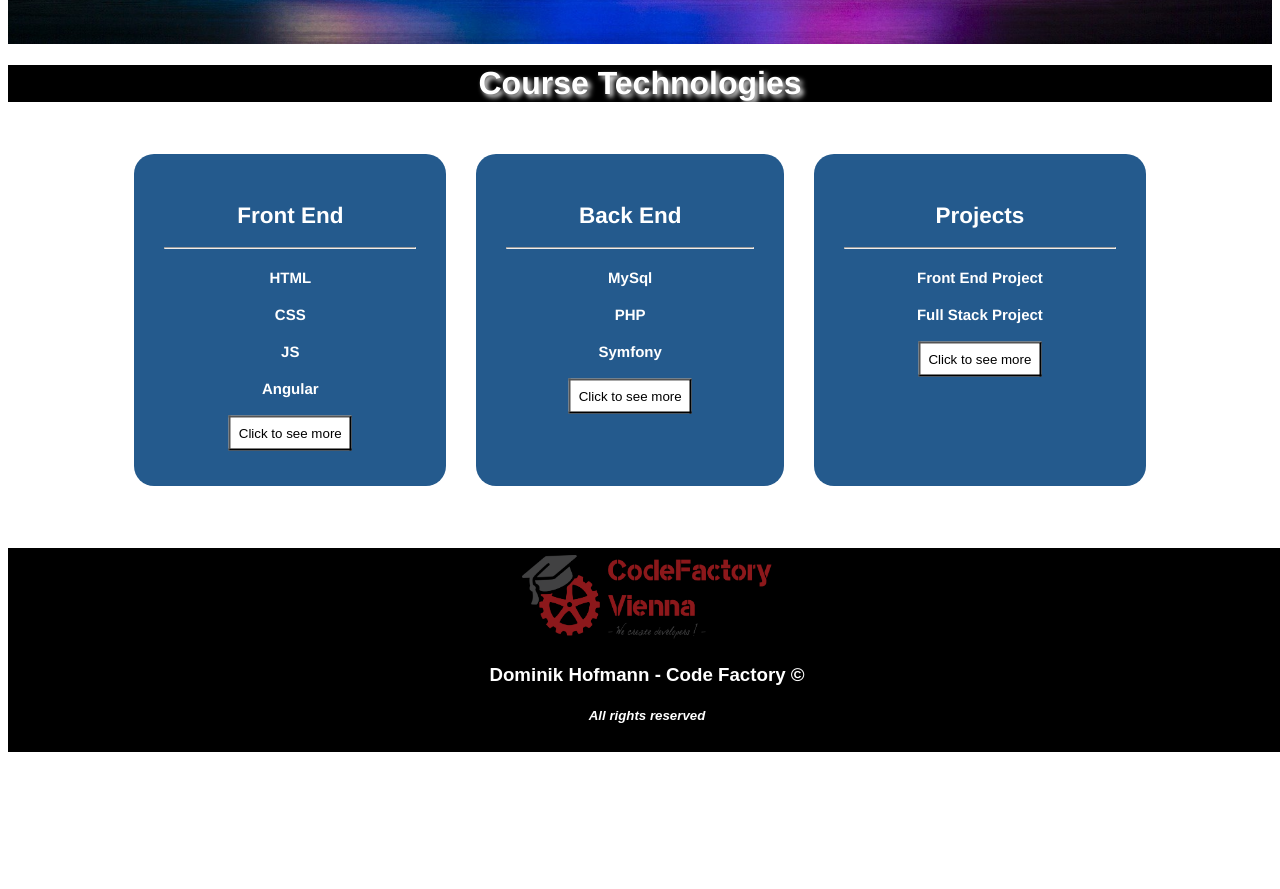
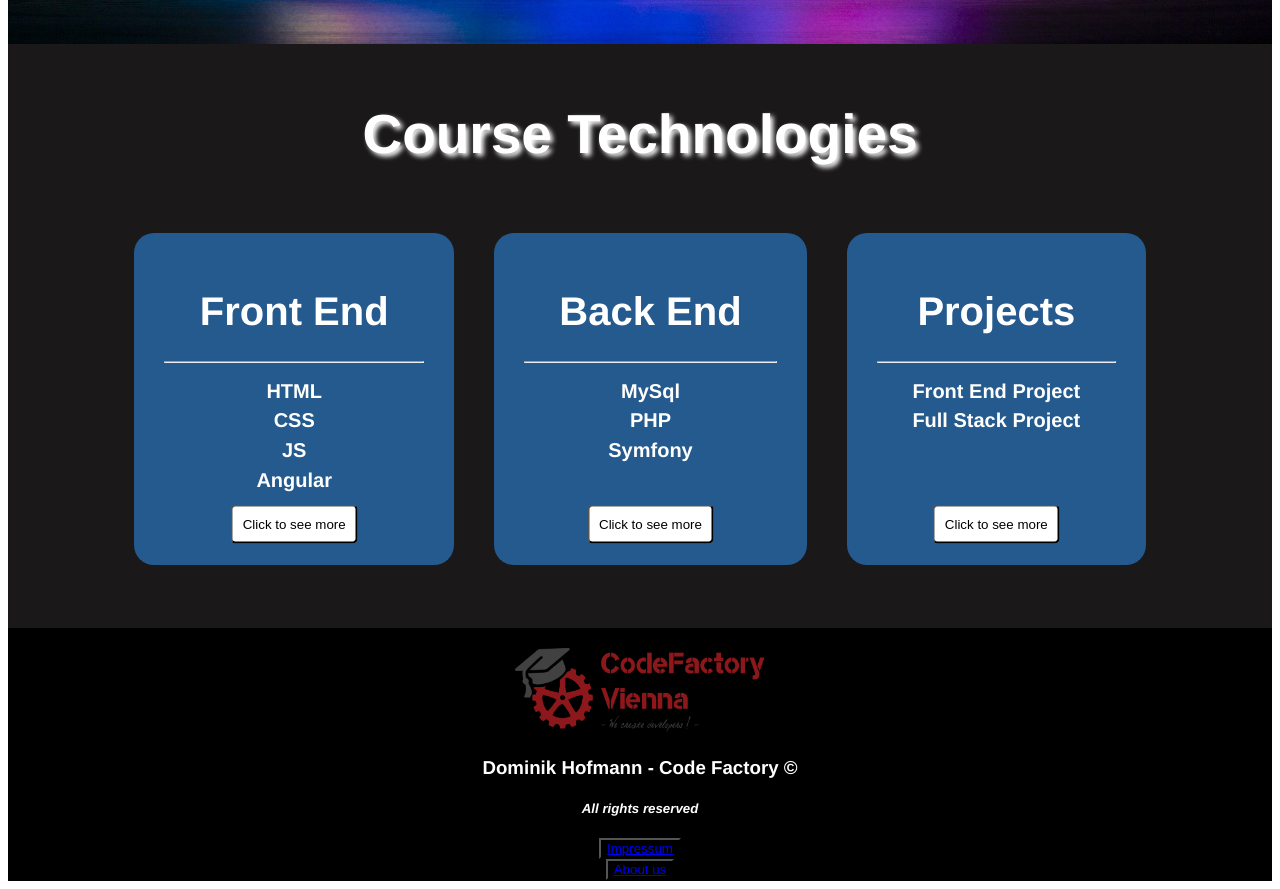
Before and after one commit to DmnkHofmann/FE16-CR01-DominikHofmann, a plain HTML site: page Codereview/Homepage.html in a window 1280 px wide. Shown: the part 444-1333 px from the top of the page. Before the commit the page ends 1204 px from the top, so only its background shows below. Drawn offline with Linux system fonts and the light colour scheme.

Commit message:
finished styling + additional stuff

```diff
--- a/Codereview/Homepage.css
+++ b/Codereview/Homepage.css
@@ -48,6 +48,7 @@ nav
     background-size: 100% 100%;
     background-repeat: no-repeat;
     margin-top: -400px;
+    font-family: Helvetica;
 
 }
 .laptoptext
@@ -84,11 +85,12 @@ nav
 .techno
 {
     text-align: center;
-    background-color: black;
+    background-color: #1A1818;
     color: white;
     font-family: helvetica;
     text-shadow: 3px 3px 5px white;
-    padding-top:
+    padding-top: 20px;
+    font-size: 55px;
 }
 .whole
 {
@@ -100,7 +102,7 @@ nav
 {
     display: grid;
     width: 80%;
-    column-gap: 30px;
+    column-gap: 40px;
     grid-template-columns: auto auto auto;
     padding: 10px;
     margin: 20px;
@@ -114,25 +116,27 @@ nav
   text-align: center;
   height: 17rem;
   padding: 30px;
-  font-size: 15px;
+  font-size: 20px;
   font-family: helvetica;
-
+}
+.texts h4
+{
+    line-height: 3px;
 }
 .texts h1
 {
-    padding: 1rem;
+    font-size: 40px;
 }
 .more
 {
     position: absolute;
     background-color: white;
-    border:
-    border-radius: 10px;
-    margin-top: 1rem;
+    border-radius: 5px;
+    margin-top: 20px;
     left: 50%;
-    margin-right: -50%;
     transform: translate(-50%, -50%);
-    padding: 8px;
+    padding: 10px;
+    bottom: 2px;
 }
 footer
 {
@@ -140,8 +144,9 @@ footer
     background-color: rgb(0, 0, 0);
     color: white;
     text-align: center;
-    font-family: Arial, Helvetica, sans-serif;
-    padding: 7px;
+    font-family: Helvetica;
+    padding-top: 20px;
+    padding-bottom: 1px;
 }
 .rights
 {
@@ -151,3 +156,17 @@ footer
 {
     width: 250px;
 }
+#course
+{
+    background-color: #1A1818;
+    padding-top: 1px;
+    padding-bottom: 1px;
+}
+.impbutton
+{
+    background-color: black;
+}
+.about
+{
+    background-color: black;
+}
--- a/Codereview/Homepage.html
+++ b/Codereview/Homepage.html
@@ -30,28 +30,28 @@
     <div class="whole">
     <div class="front">
     <div class="texts">
-        <h2>Front End</h2>
+        <h1>Front End</h1>
         <hr>
         <h4>HTML</h4>
         <h4>CSS</h4>
         <h4>JS</h4>
         <h4>Angular</h4>
-        <button class="more">Click to see more</button>
+        <button type="submit" class="more">Click to see more</button>
     </div>
     <div class="texts">
-        <h2>Back End</h2>
+        <h1>Back End</h1>
         <hr>
         <h4>MySql</h4>
         <h4>PHP</h4>
         <h4>Symfony</h4>
-        <button class="more">Click to see more</button>
+        <button type="submit" class="more">Click to see more</button>
     </div>
     <div class="texts">
-        <h2>Projects</h2>
+        <h1>Projects</h1>
         <hr>
         <h4>Front End Project</h4>
         <h4>Full Stack Project</h4>
-        <button class="more">Click to see more</button>
+        <button type="submit" class="more">Click to see more</button>
     </div>
     </div>
     </div>
@@ -60,4 +60,12 @@
         <img class="logo1" src="Media/CFLOGO.png" alt="logo1">
         <h3>Dominik Hofmann - Code Factory &copy;</h3>
         <h5 class="rights">All rights reserved</h5>
+        <div id="Impressum">
+            <div class="impinfo">
+                <button class="impbutton"><a href="Impressum.html">Impressum</a></button>
+            </div>
+            <div class="aboutus">
+                <button class="about"><a href="https://www.youtube.com/watch?v=dQw4w9WgXcQ">About us</a></button>
+            </div>
+        </div>
     </footer>
```
Also changed, not shown: Codereview/Impressum.html (added, +17 -0 lines).
